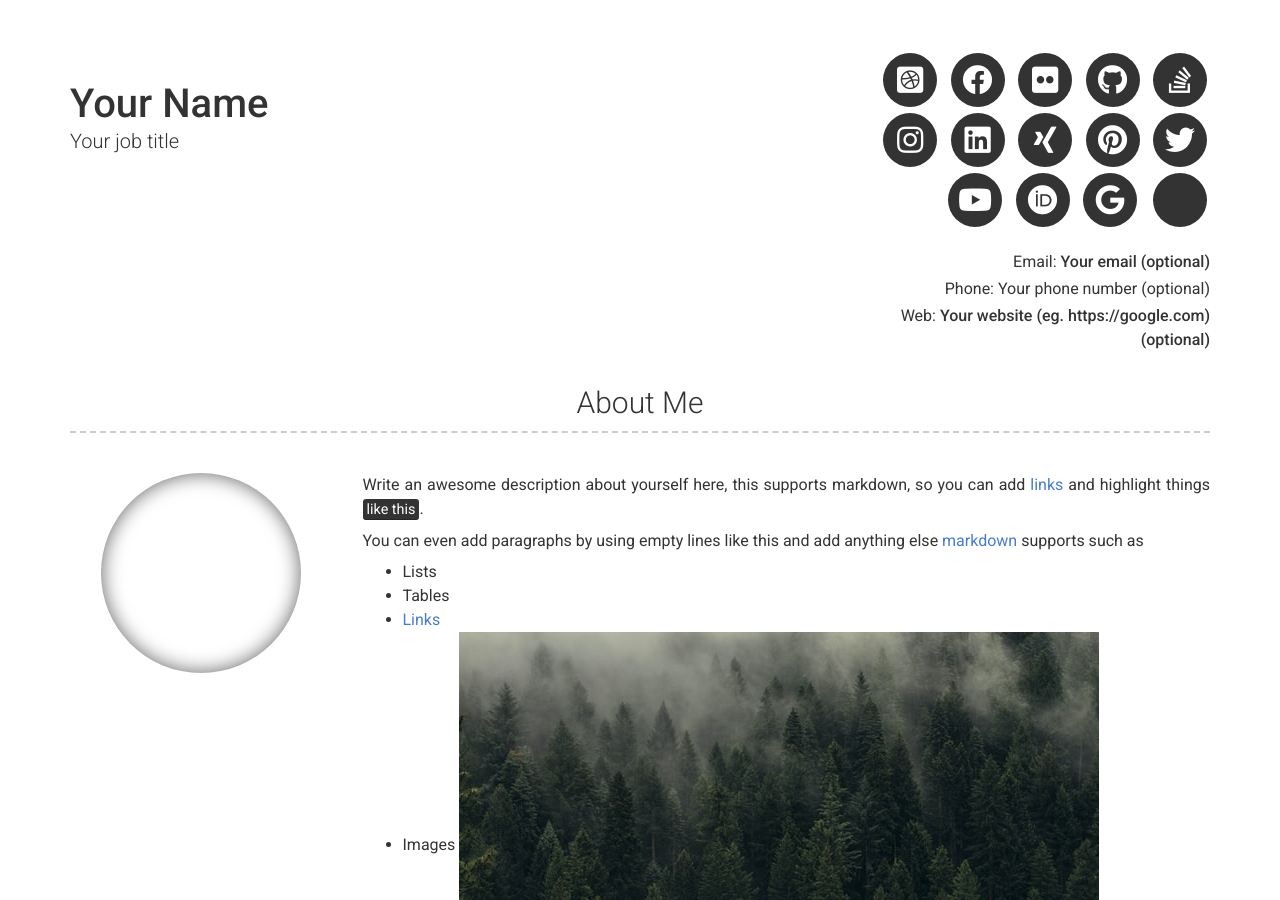
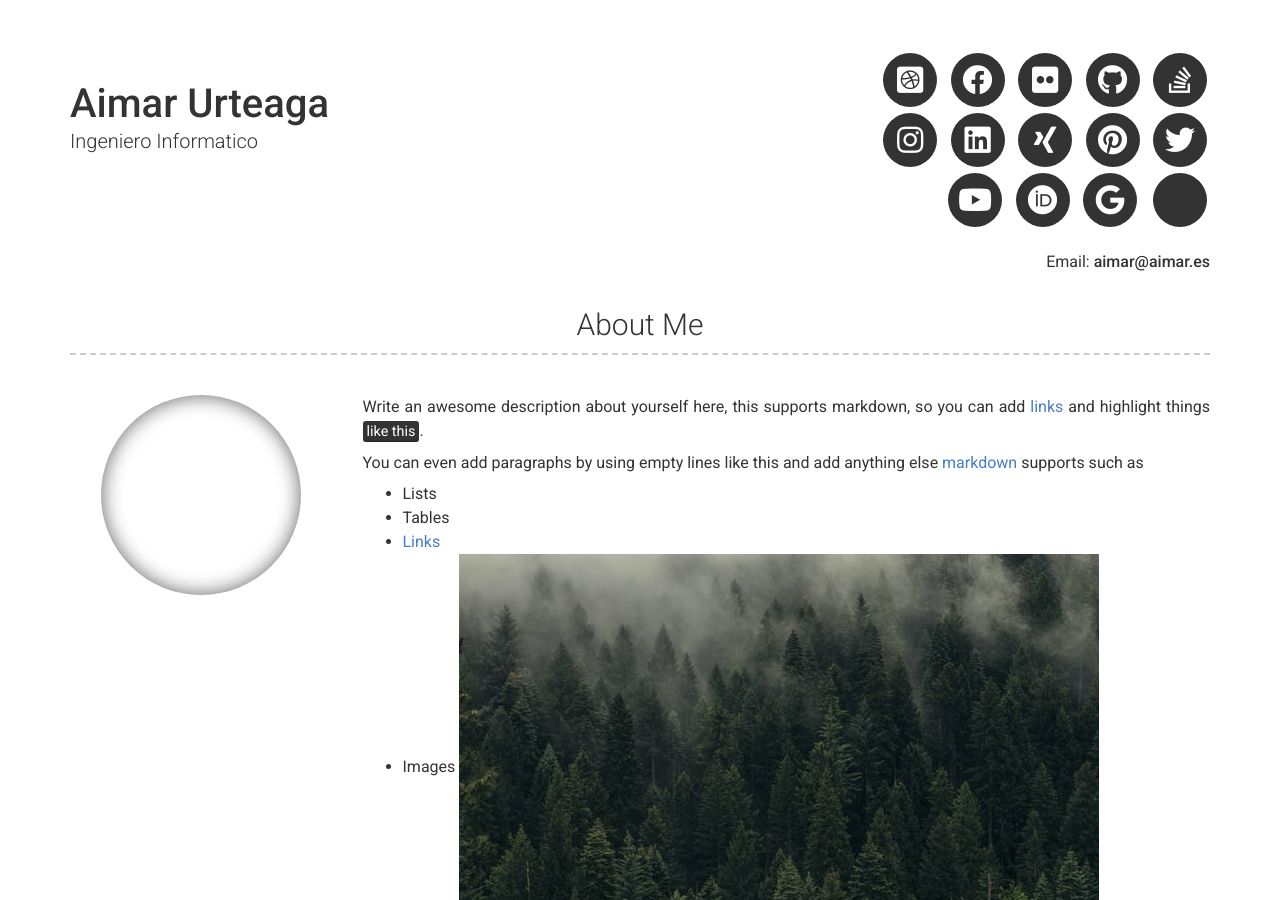
Before and after one commit to AimarUrteaga/curr-culum-vitae, a Jekyll site: the page built from index.md, in a window 1280 px wide and 900 px high. Built offline with Jekyll 4.4.1, drawn with Linux system fonts in a browser that asks for light colours; nearby versions of some CDN libraries; some of the changed text lies outside the part shown.

Commit message:
añadido pagina

```diff
--- a/_config.yml
+++ b/_config.yml
@@ -6,20 +6,20 @@ repository: Git repository where your resume will be hosted, only required if yo
 version: 2
 
 # Personal info
-name: Your Name
-title: Your job title
-email: Your email (optional)
+name: Aimar Urteaga
+title: Ingeniero Informatico
+email: aimar@aimar.es
 # email_title: Email (Email title override)
-phone: Your phone number (optional)
+#phone: Your phone number (optional)
 # phone_title: Phone (Phone title override)
-website: Your website (eg. https://google.com)(optional)
+#website: Your website (eg. https://google.com)(optional)
 # website_title: Web (Website title override)
 
 # Dark Mode (true/false/never)
 darkmode: false
 
 # Social links
-twitter_username: jekyllrb
+twitter_username: aimarostia
 github_username:  jekyll
 stackoverflow_username: "00000001"
 dribbble_username: jekyll
```
Also changed, not shown: screenshot.png (deleted).
